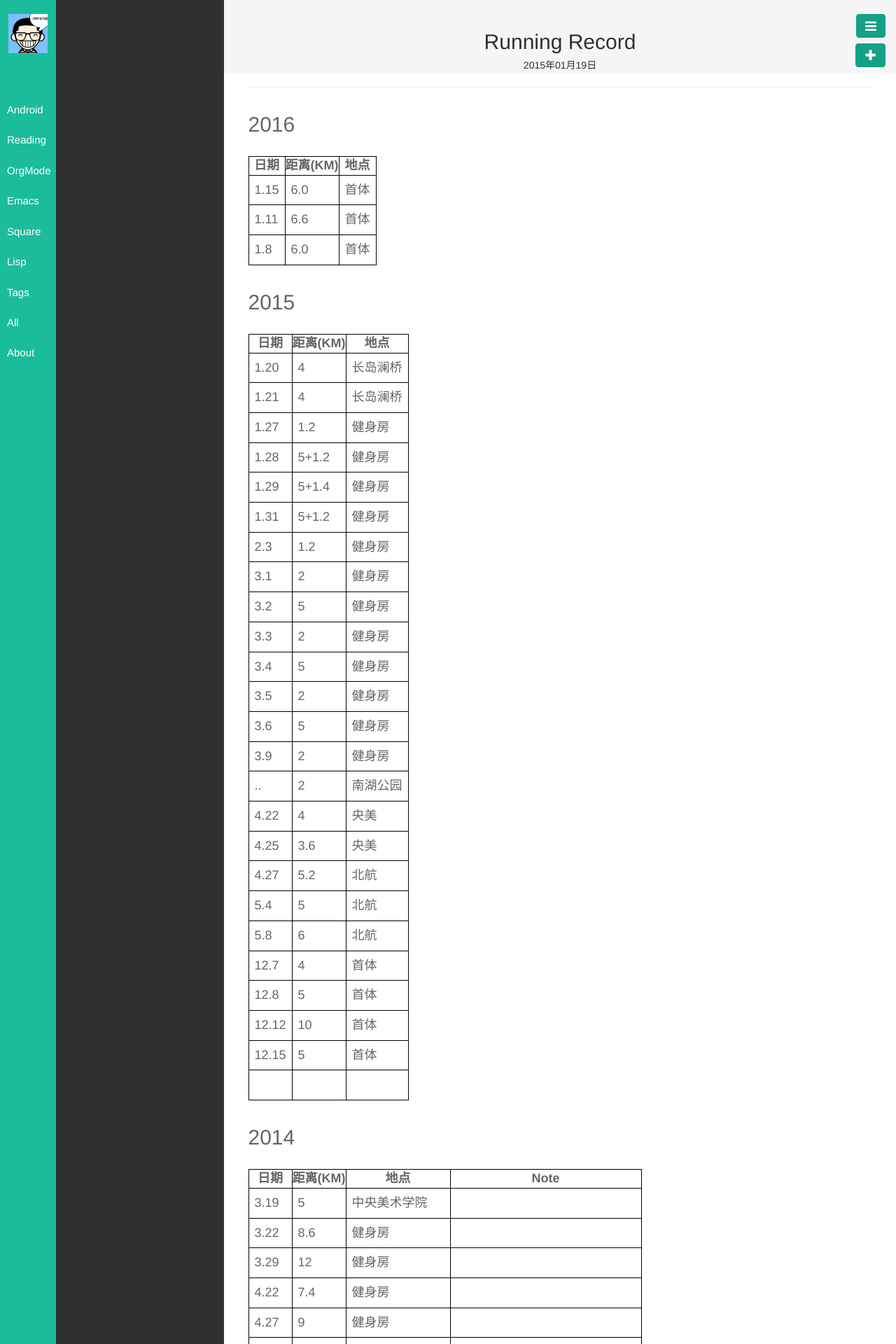
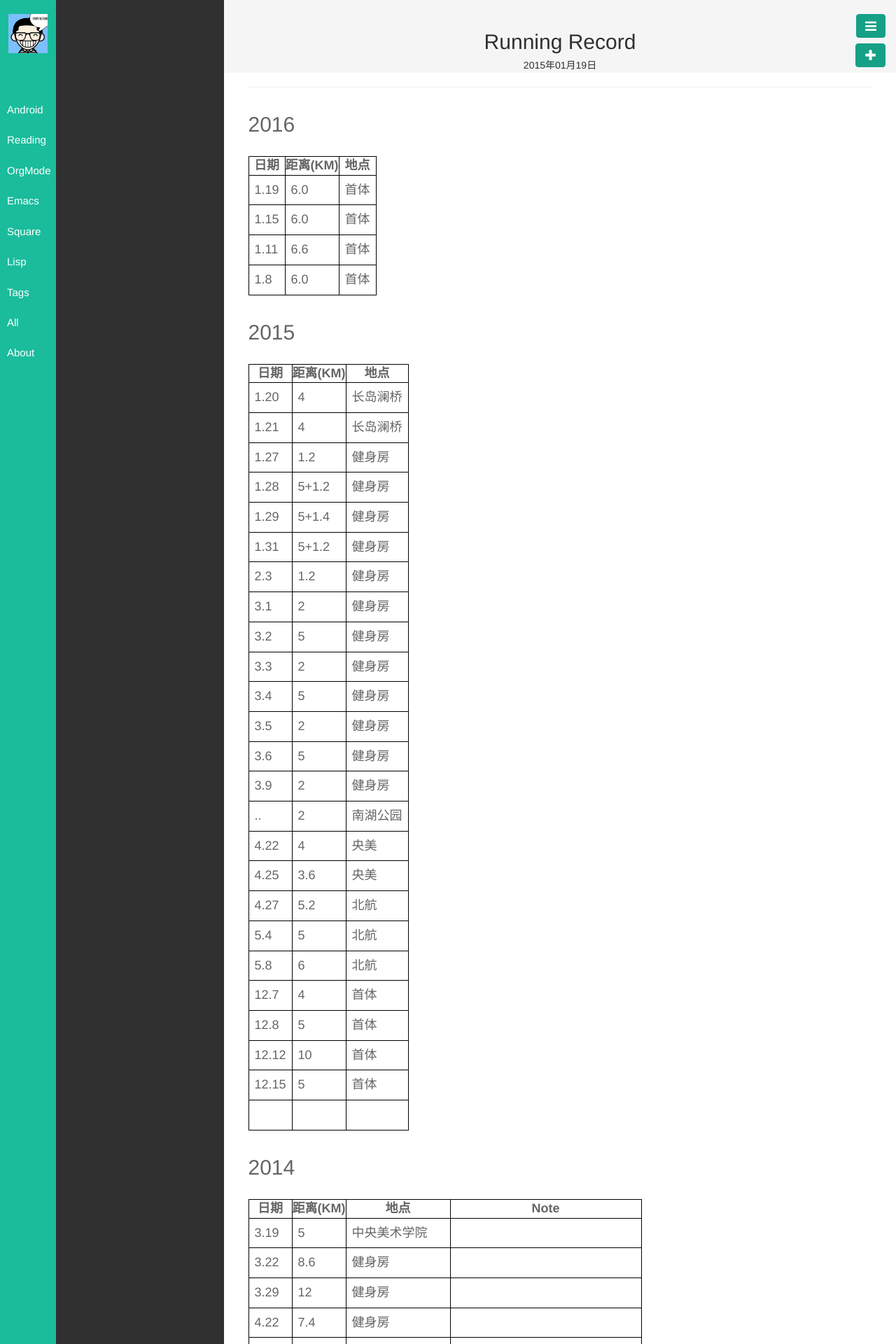
Before and after one commit to byrlx/byrlx.github.io, a Jekyll site: the page built from _posts/Other/2015-01-19-Running-Record.html, in a window 1280 px wide. Shown: the top 1920 px of the page at 70% size. Built offline with Jekyll 4.4.1, drawn with Linux system fonts in a browser that asks for light colours; Markdown is read by kramdown in place of the engine named in the settings.

Commit message:
update running record

```diff
--- a/_posts/Other/2015-01-19-Running-Record.html
+++ b/_posts/Other/2015-01-19-Running-Record.html
@@ -26,6 +26,12 @@ description: [Run! Run! Run!]
 </tr>
 </thead>
 <tbody>
+<tr>
+<td class="org-right">1.19</td>
+<td class="org-right">6.0</td>
+<td class="org-left">首体</td>
+</tr>
+
 <tr>
 <td class="org-right">1.15</td>
 <td class="org-right">6.0</td>
--- a/org/Lisp/2015-12-12-create-post-and-input-header.org
+++ b/org/Lisp/2015-12-12-create-post-and-input-header.org
@@ -90,7 +90,7 @@ file:../../../public/img/header.png
 
 ** lx-create-post-head (title category)
 该函数用于插入和修改head模板
-#+BEGIN_SRC
+#+BEGIN_SRC  elisp
 ;; 根据title和category生成头部
 (defun lx-create-post-head (title category)
   ;;读取头部文件内容并插入到文件开始
--- a/org/Other/2015-01-19-Running-Record.org
+++ b/org/Other/2015-01-19-Running-Record.org
@@ -16,6 +16,7 @@ description: [Run! Run! Run!]
 * 2016
 | 日期 | 距离(KM) | 地点 |
 |------+----------+------|
+| 1.19 |      6.0 | 首体 |
 | 1.15 |      6.0 | 首体 |
 | 1.11 |      6.6 | 首体 |
 |  1.8 |      6.0 | 首体 |
```
